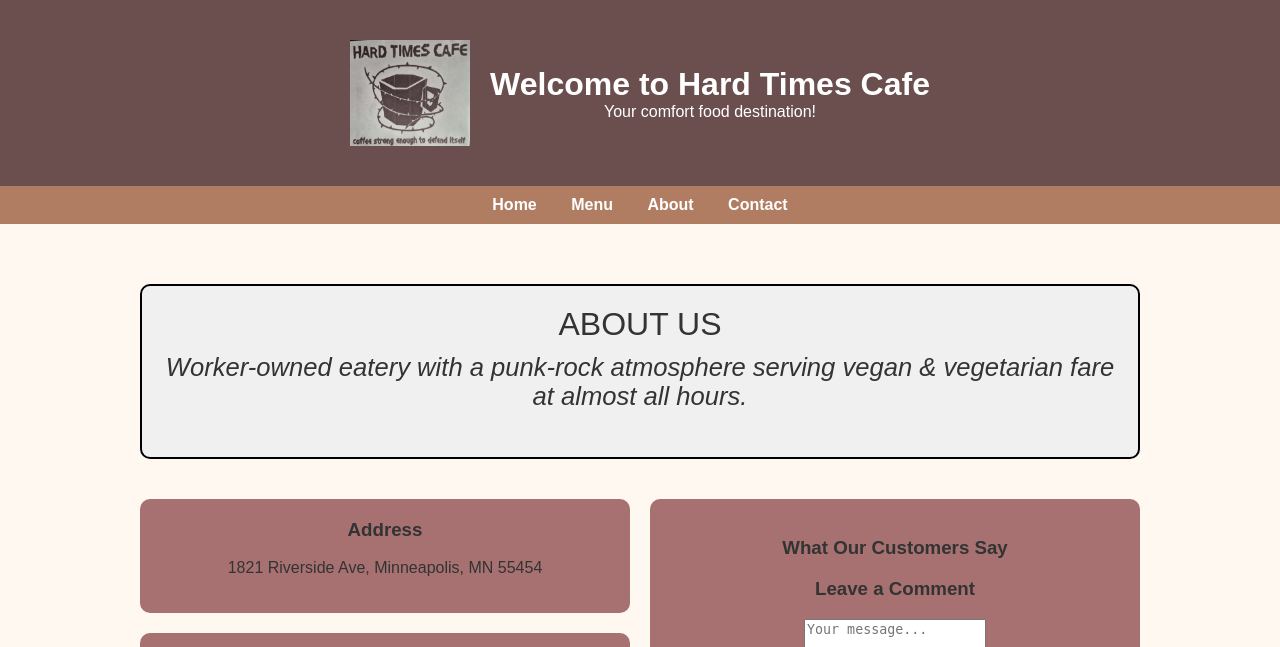
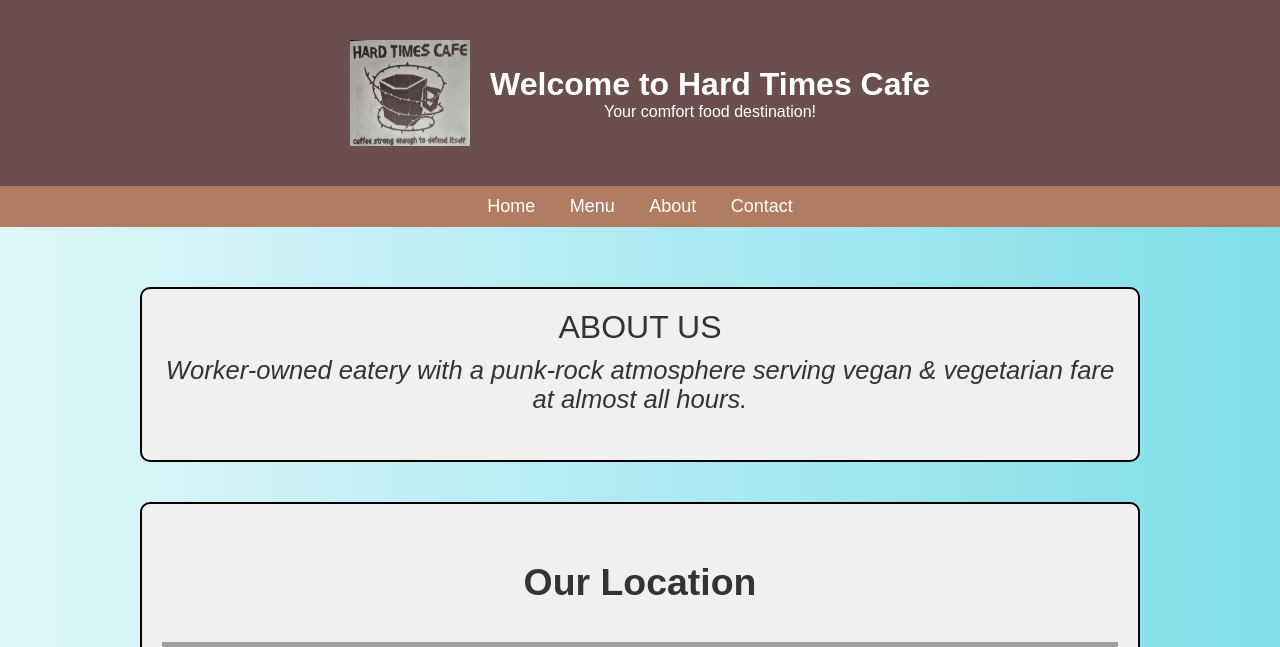
Before and after one commit to IfaNamee/Group_Project_Hard_Time_Cafe_Website, a Flask app: page /about in a window 1280 px wide. Shown: the top 647 px of the page. Run offline with Flask 3, Linux system fonts and the light colour scheme; grey boxes are pictures that could not be loaded.

Commit message:
About page update with goolge map and nav hover.

```diff
--- a/app.py
+++ b/app.py
@@ -51,8 +51,8 @@
         # Redirect to avoid form resubmission on refresh
         return redirect(url_for('about'))
 
-    # On GET request, fetch all existing comments from the database
-    comments = Comment.query.all()
+    # On GET request, fetch the latest 10 comments, newest first
+    comments = Comment.query.order_by(Comment.id.desc()).limit(10).all()
     return render_template('about.html', comments=comments)
 
 # Start the Flask development server
--- a/static/style.css
+++ b/static/style.css
@@ -15,25 +15,34 @@
 
 nav {
     background-color: #b07d62;
-    padding: 10px;
+    padding: 10px 0;
+}
+
+nav ul {
+    list-style: none;
+    margin: 0;
+    padding: 0;
     text-align: center;
 }
 
-nav ul {
-    list-style-type: none;
+nav ul li {
+    display: inline-block;
     margin: 0;
-    padding: 0;
 }
 
-nav li {
-    display: inline;
-    margin: 0 15px;
+nav ul li a {
+    color: white;
+    text-decoration: none;
+    font-size: 18px;
+    padding: 8px 15px;
+    transition: 0.3s ease;
+    border-radius: 5px;
 }
 
-nav a {
-    color: white;
-    text-decoration: none;
-    font-weight: bold;
+/* Hover effect */
+nav ul li a:hover {
+    background-color: #c35920;
+    color: #ffffff;
 }
 
 main {
--- a/templates/about.html
+++ b/templates/about.html
@@ -5,50 +5,59 @@
     <title>About - Hard Times Cafe</title>
     <link rel="stylesheet" href="{{ url_for('static', filename='style.css') }}">
     <style>
+
+body {
+            background: linear-gradient(to right, #e0f7fa, #80deea); /* Gradient background */
+            font-family: Arial, sans-serif; /* Sets font for the entire page */
+            margin: 0; /* Removes default margin */
+            padding: 0; /* Removes default padding */
+        }
+
         .about-container {
-            display: grid;
-            grid-template-columns: 1fr 1fr;
-            gap: 20px;
-            max-width: 1000px;
-            margin: 0 auto;
-            padding: 40px 20px;
+            display: grid; /* Uses CSS Grid for layout */
+            grid-template-columns: 1fr 1fr; /* Defines two equal-width columns */
+            gap: 20px; /* Adds space between grid items */
+            max-width: 1000px; /* Restricts maximum width of the container */
+            margin: 0 auto; /* Centers the container horizontally */
+            padding: 40px 20px; /* Adds padding inside the container */
         }
 
         .about-header {
-            grid-column: span 2;
-            text-align: center;
-            font-size: 2em;
-            margin-bottom: 20px;
-            border: 2px solid #000; /* Black border around the box */
-            padding: 20px; /* Space inside the box */
-            background-color: #f0f0f0; /* Light background color */
-            border-radius: 10px; /* Rounded corners */
+            grid-column: span 2; /* Makes the header span across both columns */
+            text-align: center; /* Centers the text */
+            font-size: 2em; /* Increases font size for the header */
+            margin-bottom: 20px; /* Adds space below the header */
+            border: 2px solid #000; /* Adds a black border around the header */
+            padding: 20px; /* Adds space inside the header */
+            background-color: #f0f0f0; /* Light gray background color */
+            border-radius: 10px; /* Rounds the corners of the border */
         }
 
         .about-header p {
-            margin-top: 10px;
-            font-size: 0.8em; /* Smaller font size */
-            color: #333;
-            font-style: italic; /* To give it a subtle emphasis */
+            margin-top: 10px; /* Adds space above the paragraph */
+            font-size: 0.8em; /* Decreases font size for the paragraph */
+            color: #333; /* Dark text color */
+            font-style: italic; /* Italicizes the paragraph */
         }
 
         .info-box, .comment-box {
-            background-color: #a77171;
-            padding: 20px;
-            border-radius: 10px;
+            background-color: #a77171; /* Sets background color for info boxes */
+            padding: 20px; /* Adds padding inside each info box */
+            border-radius: 10px; /* Rounds the corners of the boxes */
         }
 
         .comment-box {
-            grid-row: span 4;
+            grid-row: span 4; /* Makes the comment box span across multiple rows */
         }
 
         .info-box h3 {
-            margin-top: 0;
+            margin-top: 0; /* Removes top margin for headings inside info boxes */
         }
 
         .info-box + .info-box {
-            margin-top: 10px;
+            margin-top: 10px; /* Adds space between consecutive info boxes */
         }
+
     </style>
 </head>
 <body>
@@ -64,26 +73,39 @@
 
     <nav>
         <ul>
-            <li><a href="{{ url_for('home') }}">Home</a></li>
-            <li><a href="#">Menu</a></li>
-            <li><a href="{{ url_for('about') }}">About</a></li>
-            <li><a href="#">Contact</a></li>
+            <li><a href="{{ url_for('home') }}">Home</a></li> <!-- Home link -->
+            <li><a href="#">Menu</a></li>   <!-- Placeholder link for Menu -->
+            <li><a href="{{ url_for('about') }}">About</a></li> <!-- About link -->
+            <li><a href="#">Contact</a></li>   <!-- Placeholder link for Contact -->
         </ul>
     </nav>
 
     <main>
         <div class="about-container">
-                <div class="about-header">
-                    ABOUT US
-                    <p>Worker-owned eatery with a punk-rock atmosphere serving vegan & vegetarian fare at almost all hours.</p>
-                </div>
-
-            <div class="info-box">
-                <h3>Address</h3>
-                <p>1821 Riverside Ave, Minneapolis, MN 55454</p>
+            <div class="about-header"> <!-- Main section header -->
+                ABOUT US
+                <p>Worker-owned eatery with a punk-rock atmosphere serving vegan & vegetarian fare at almost all hours.</p>
             </div>
 
-            <div class="comment-box">
+            <div class="about-header">  <!-- Goolge map for the location -->
+                    <h3>Our Location</h3>
+                    <iframe
+                    src="https://www.google.com/maps?q=1821+Riverside+Ave,+Minneapolis,+MN+55454&output=embed"
+                    width="100%"
+                    height="300"
+                    style="border:0;"
+                    loading="lazy">
+                </iframe>
+            </div>
+
+            <div class="info-box">  <!-- Section header for the address -->
+                <h3>Address</h3>
+                <p><a href="https://www.google.com/maps?q=1821+Riverside+Ave,+Minneapolis,+MN+55454"
+                    target="_blank">1821 Riverside Ave, Minneapolis, MN 55454</a></p> <!-- Link to Google Maps -->
+            </div>
+
+
+            <div class="comment-box"> <!-- Display all comments from database -->
                 <h3>What Our Customers Say</h3>
 
                 <!-- Display all comments from database -->
@@ -91,33 +113,34 @@
                     <p>"{{ comment.text }}"</p>
                 {% endfor %}
 
-                <!-- Leave a comment -->
-                <h3>Leave a Comment</h3>
+                <h3>Leave a Comment</h3> <!-- Leave a comment form -->
                 <form method="post">
-                    <textarea name="comment" rows="4" placeholder="Your message..."></textarea><br>
+                    <textarea name="comment" rows="4" maxlength="40" placeholder="Your message..."></textarea><br>
                     <button type="submit">Submit</button>
                 </form>
 
             </div>
 
-            <div class="info-box">
+            <div class="info-box">  <!-- Section for Operation hours -->
                 <h3>Hours of Operation</h3>
                 <p>Mon–Sun: 8AM – Midnight</p>
             </div>
 
-            <div class="info-box">
+            <div class="info-box"> <!-- Section for phone number -->
                 <h3>Phone Number</h3>
                 <p>(651) xxx-xxx</p>
             </div>
 
-            <div class="info-box">
+            <div class="info-box"> <!-- Section for Email -->
                 <h3>Email</h3>
                 <p>info@hardtimescafe.com</p>
             </div>
+
         </div>
+
     </main>
 
-    <footer>
+    <footer> <!-- Footer with copyright text -->
         <p>&copy; 2025 Hard Times Cafe. All rights reserved.</p>
     </footer>
 
@@ -128,11 +151,11 @@
             const input = document.getElementById("comment-input");
             const newComment = input.value.trim();
 
-            if (newComment !== "") {
+            if (newComment !== "") {  // If there is a non-empty comment
                 const commentBox = document.getElementById("new-comments");
                 const p = document.createElement("p");
-                p.textContent = `"${newComment}"`;
-                commentBox.appendChild(p);
+                p.textContent = `"${newComment}"`; // Sets the paragraph text to the new comment
+                commentBox.appendChild(p);  // Appends the new comment to the comment box
                 input.value = ""; // Clear input
             }
         });
```
Also changed, not shown: instance/comments.db.
